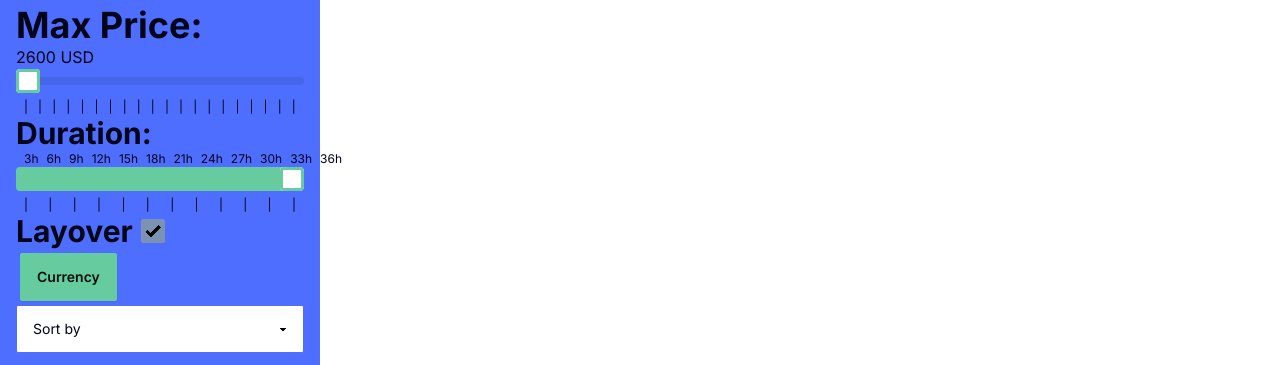
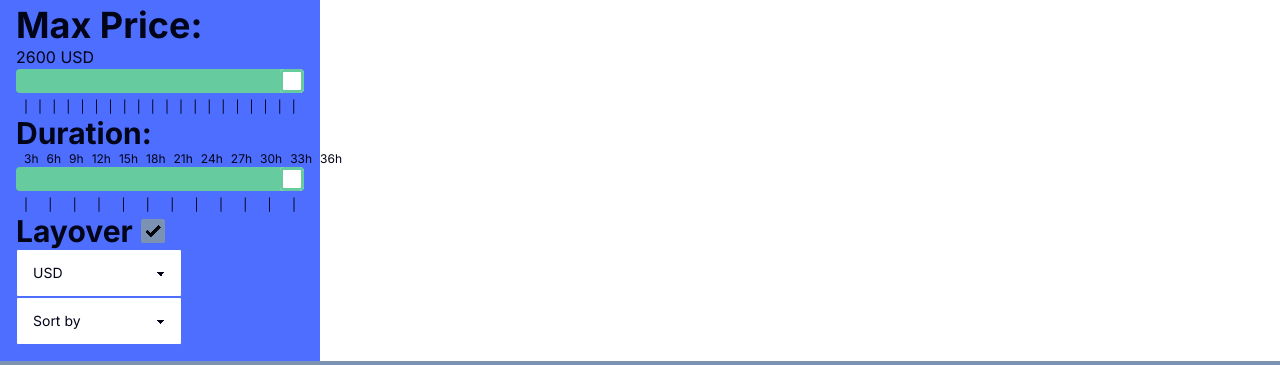
Before and after one commit to Repix1337/flight-search, a Next.js app: page /SearchPage in a window 1280 px wide. Shown: the part 551-916 px from the top of the page. Built offline with nearby package versions, Linux system fonts and the light colour scheme; no server answers.

Commit message:
Sorting works

```diff
--- a/app/components/Filters.tsx
+++ b/app/components/Filters.tsx
@@ -7,15 +7,26 @@ interface Props {
   currencyChange: any;
   sortChange: any;
   selectedPrice: number;
+  selectedDuration: number;
   currencyExchangeRate: ExchangeRateAPIResponse | undefined;
   currency: string;
 }
 
-const Filters: React.FC<Props> = ({selectedPrice,currency, onChange, durationChange,
-   layoverChange, currencyChange, sortChange,
-   currencyExchangeRate }) => {
-  const priceSteps = [100, 200, 300, 400, 500, 600, 700, 800, 900, 1000, 1100, 1200, 1300,
-     1400, 1500, 1600, 1700, 1800, 1900, 2000];
+const Filters: React.FC<Props> = ({
+  selectedPrice,
+  currency,
+  selectedDuration,
+  onChange,
+  durationChange,
+  layoverChange,
+  currencyChange,
+  sortChange,
+  currencyExchangeRate,
+}) => {
+  const priceSteps = [
+    100, 200, 300, 400, 500, 600, 700, 800, 900, 1000, 1100, 1200, 1300, 1400,
+    1500, 1600, 1700, 1800, 1900, 2000,
+  ];
   const durationSteps = [3, 6, 9, 12, 15, 18, 21, 24, 27, 30, 33, 36];
 
   return (
@@ -25,17 +36,20 @@ const Filters: React.FC<Props> = ({selectedPrice,currency, onChange, durationCha
       {/* Price Range */}
       <h1 className="text-4xl font-bold">Max Price:</h1>
       <div>
-        <span>{currencyExchangeRate?.conversion_rates
+        <span>
+          {currencyExchangeRate?.conversion_rates
             ? Math.floor(
-                    selectedPrice  *
-                        currencyExchangeRate?.conversion_rates[currency]
+                selectedPrice * currencyExchangeRate?.conversion_rates[currency]
               )
-                  : selectedPrice} {currency}</span>
+            : selectedPrice}{" "}
+          {currency}
+        </span>
         <input
           type="range"
           className="range range-accent"
           min={100}
           max={2000}
+          value={selectedPrice}
           step="100"
           onChange={onChange}
         />
@@ -50,7 +64,7 @@ const Filters: React.FC<Props> = ({selectedPrice,currency, onChange, durationCha
       <h1 className="text-3xl font-bold">Duration:</h1>
       <div>
         <div className="flex w-full justify-between px-2 text-xs gap-2">
-          {durationSteps.map(step => (
+          {durationSteps.map((step) => (
             <span key={step}>{step}h</span>
           ))}
         </div>
@@ -59,6 +73,7 @@ const Filters: React.FC<Props> = ({selectedPrice,currency, onChange, durationCha
           className="range range-accent"
           min={3}
           max={36}
+          value={selectedDuration}
           step="3"
           onChange={durationChange}
         />
@@ -72,30 +87,48 @@ const Filters: React.FC<Props> = ({selectedPrice,currency, onChange, durationCha
       {/* Layover Checkbox */}
       <p className="text-3xl font-bold flex items-center gap-2">
         Layover
-        <input type="checkbox" defaultChecked className="checkbox checkbox-secondary" onChange={layoverChange} />
+        <input
+          type="checkbox"
+          defaultChecked
+          className="checkbox checkbox-secondary"
+          onChange={layoverChange}
+        />
       </p>
 
       {/* Currency Dropdown */}
-      <div className="dropdown dropdown-hover">
-        <div tabIndex={0} role="button" className="btn btn-accent m-1">Currency</div>
-        <ul tabIndex={0} className="dropdown-content menu bg-base-100 rounded-box z-[1] w-52 p-2 shadow">
-          <li><button onClick={currencyChange} value={"USD"}><a>USD</a></button></li>
-          <li><button onClick={currencyChange} value={"PLN"}><a>PLN</a></button></li>
-          <li><button onClick={currencyChange} value={"GBP"}><a>GBP</a></button></li>
-          <li><button onClick={currencyChange} value={"EUR"}><a>EUR</a></button></li>
-        </ul>
+      <div className="dropdown">
+
+  <div>
+    <select
+      id="currency-options"
+      className="select select-primary w-full max-w-xs"
+      onChange={currencyChange}
+    >
+      <option value="USD">USD</option>
+      <option value="PLN">PLN</option>
+      <option value="GBP">GBP</option>
+      <option value="EUR">EUR</option>
+    </select>
   </div>
 
   {/* Sort Dropdown */}
   <div>
-        <select id="options" className="select select-primary w-full max-w-xs" onChange={sortChange}>
-          <option disabled selected value="none">Sort by</option>
+    <select
+      id="options"
+      className="select select-primary w-full max-w-xs"
+      onChange={sortChange}
+    >
+      <option disabled selected value="none">
+        Sort by
+      </option>
       <option value="cheapest">Cheapest flights</option>
-          <option value="shortest">Shortest flights</option>
-          <option value="direct">Direct flight</option>
+      <option value="fastest">Shortest flights</option>
+      <option value="layovers">Layovers</option>
       <option value="none">None</option>
     </select>
   </div>
+</div>
+
     </div>
   );
 };
--- a/app/components/FlightResults.tsx
+++ b/app/components/FlightResults.tsx
@@ -7,7 +7,7 @@ interface Props {
   layovers: boolean;
   currencyExchangeRate: ExchangeRateAPIResponse | undefined;
   currency: string;
-  sort: string;
+  sorting: string;
 }
 
 const FlightResults: React.FC<Props> = ({
@@ -17,6 +17,7 @@ const FlightResults: React.FC<Props> = ({
   layovers,
   currencyExchangeRate,
   currency,
+  sorting,
 }) => {
   // Function to format the time to display only the hour
   const formatTime = (time: string) => {
@@ -25,21 +26,34 @@ const FlightResults: React.FC<Props> = ({
       minute: "2-digit",
     });
   };
-
-  const renderFlightPanels = (
-    flightData: FlightSearchData["best_flights" | "other_flights"],
-    isBestFlights: boolean
-  ) => {
+  const allFlights = [
+    ...(flights?.best_flights.map((flight) => ({ ...flight, isBest: true })) ||
+      []),
+    ...(flights?.other_flights.map((flight) => ({
+      ...flight,
+      isBest: false,
+    })) || []),
+  ];
+  const renderFlightPanels = (flightData: Flight[]) => {
     return flightData
+      .sort((a: Flight, b: Flight) => {
+        if (sorting === "cheapest") {
+          return a.price - b.price; // Sort by cheapest price
+        } else if (sorting === "fastest") {
+          return a.total_duration - b.total_duration; // Sort by fastest flight (shortest duration)
+        } else if (sorting === "layovers") {
+          // Sort based on layovers, those without layovers should come first
+          return a.layovers === b.layovers ? 0 : a.layovers ? 1 : -1;
+        }
+        return 0; // Default case: no sorting
+      })
       .filter((flight) => flight.price <= maxPrice)
-      .filter(
-        (flight) => Math.floor(flight.total_duration) / 60 <= maxDuration
-      )
+      .filter((flight) => Math.floor(flight.total_duration) / 60 <= maxDuration)
       .filter((flight) => (layovers ? true : !flight.layovers))
       .map((flight, index) => (
         <div
           key={index}
-          className="flight w-3/4 justify-center flex flex-col bg-primary items-center border-black border rounded-xl m-2 bg-opacity-65"
+          className="flight w-4/5 justify-center flex flex-col bg-primary items-center border-black border rounded-xl m-2 bg-opacity-65"
         >
           {flight.flights.map((segment, segIndex) => (
             <div
@@ -55,7 +69,12 @@ const FlightResults: React.FC<Props> = ({
                 {" "}
                 {formatTime(segment.arrival_airport.time)}
               </span>
-              |Total: {segment.duration} Minutes
+              {flight.layovers  ? (
+                <span>|Total: {segment.duration} Minutes</span>
+              ) :
+              null
+              }
+
             </div>
           ))}
           <div className="flex gap-1">
@@ -75,11 +94,15 @@ const FlightResults: React.FC<Props> = ({
                   : flight.price}{" "}
                 {currency}
               </p>
-              <p>Total Duration: {Math.floor(flight.total_duration / 60)}h</p>
+              <p>
+                Total Duration: {Math.floor(flight.total_duration / 60)}h{" "}
+                {flight.total_duration % 60}m
+              </p>
               {flight.layovers && flight.layovers.length > 0
                 ? flight.layovers.map((layover, index) => (
                     <p key={index}>
-                      Layover Duration: {Math.floor(layover.duration / 60)}h
+                      Layover Duration: {Math.floor(layover.duration / 60)}h{" "}
+                      {layover.duration % 60}m
                     </p>
                   ))
                 : null}
@@ -93,12 +116,11 @@ const FlightResults: React.FC<Props> = ({
   };
 
   return (
-    <div className="w-3/4 p-2">
+    <div className="w-full p-2">
       {flights ? (
-        <div className="search-result-item flex flex-col items-center justify-center text-primary-content font-bold ">
+        <div className="flex flex-col items-center justify-center text-primary-content font-bold ">
           <h2 className="text-6xl font-bold">Flights:</h2>
-          {renderFlightPanels(flights.best_flights, true)}
-          {renderFlightPanels(flights.other_flights, false)}
+          {renderFlightPanels(allFlights)}
         </div>
       ) : (
         <p>No flight data available</p>
--- a/app/components/ResultsContainer.tsx
+++ b/app/components/ResultsContainer.tsx
@@ -95,6 +95,7 @@ const SearchPageResultsContainer = () => {
         currencyChange={handleCurrencyChange}
         sortChange={handleSorting}
         selectedPrice={maxPrice}
+        selectedDuration={maxDuration}
         currencyExchangeRate={currencyExchangeRate}
         currency={currency}
       />
@@ -106,7 +107,7 @@ const SearchPageResultsContainer = () => {
           layovers={layovers}
           currencyExchangeRate={currencyExchangeRate}
           currency={currency}
-          sort={sort}
+          sorting={sort}
         />
       ) : (
         <div>No Flights available</div>
```
Lines whose indentation alone changed are shown as unchanged.
